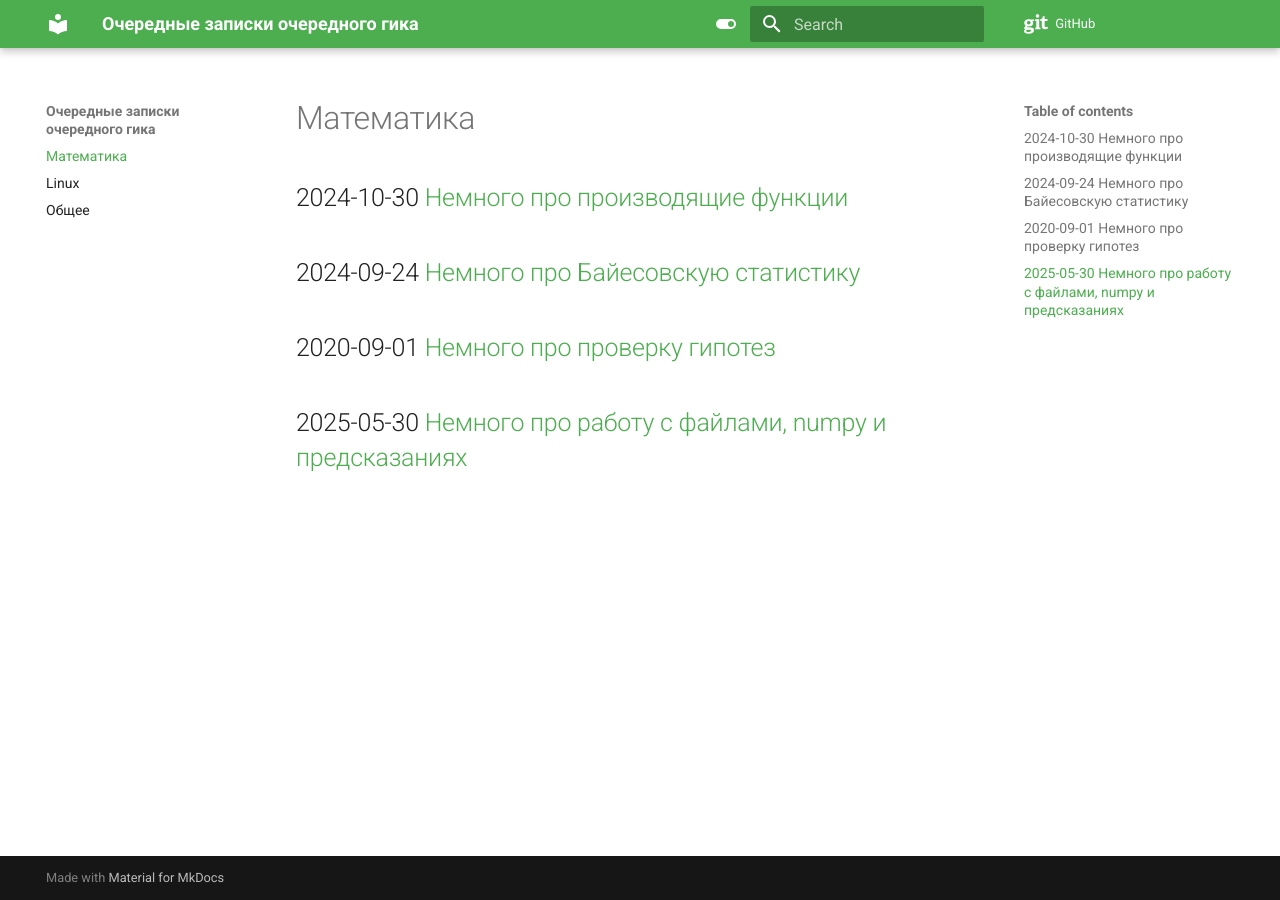
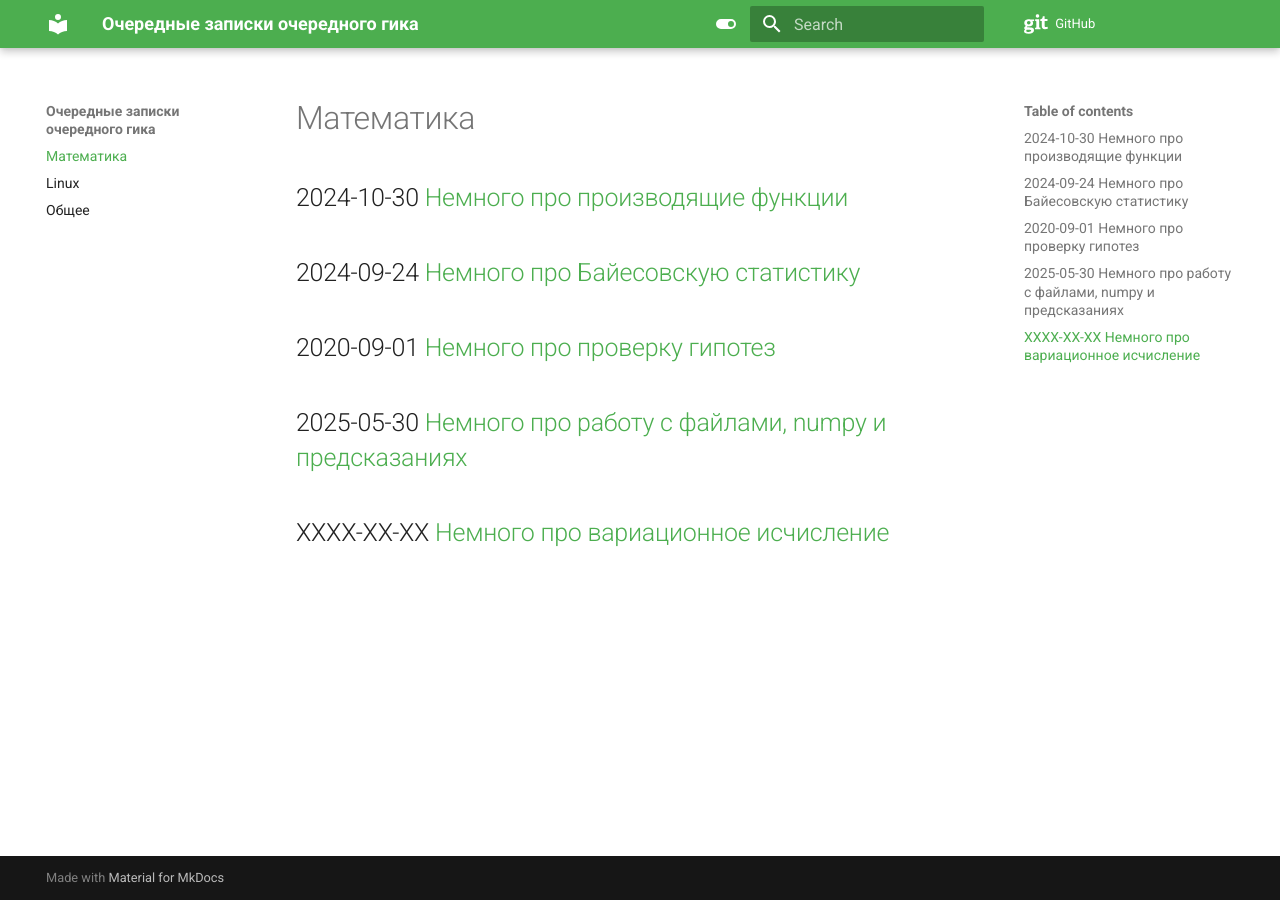
Before and after one commit to rustbas/blog, an MkDocs documentation site: the page built from docs/maths/index.md, in a window 1280 px wide. Built offline with MkDocs 1.6.1 and Material for MkDocs 9.7.7, drawn with Linux system fonts in a browser that asks for light colours; comment, search, counter and statistics services are not loaded.

Commit message:
add link

```diff
--- a/docs/maths/index.md
+++ b/docs/maths/index.md
@@ -7,3 +7,5 @@
 ## 2020-09-01 [Немного про проверку гипотез](stat-madness.md)
 
 ## 2025-05-30 [Немного про работу с файлами, numpy и предсказаниях](type-pred.md)
+
+## XXXX-XX-XX [Немного про вариационное исчисление](shortest-curve.md)
```
